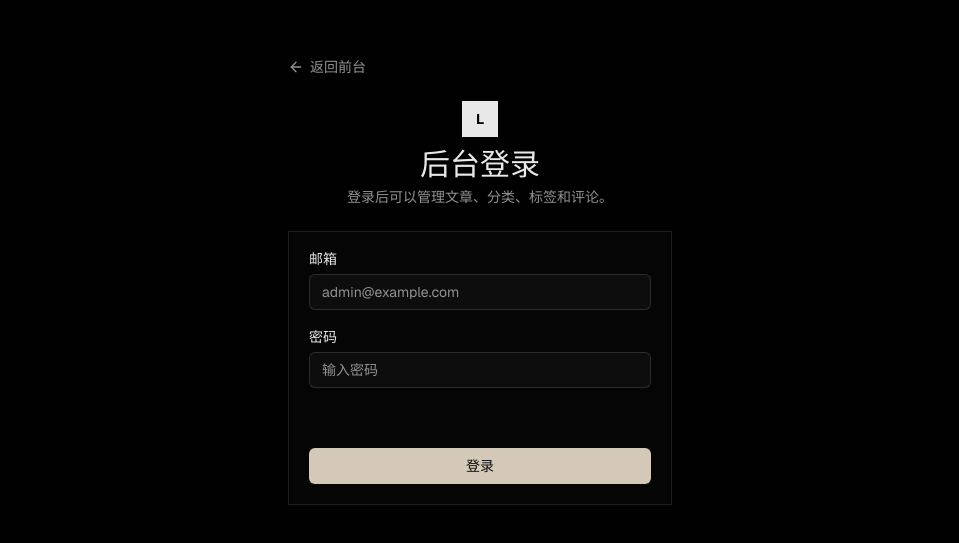
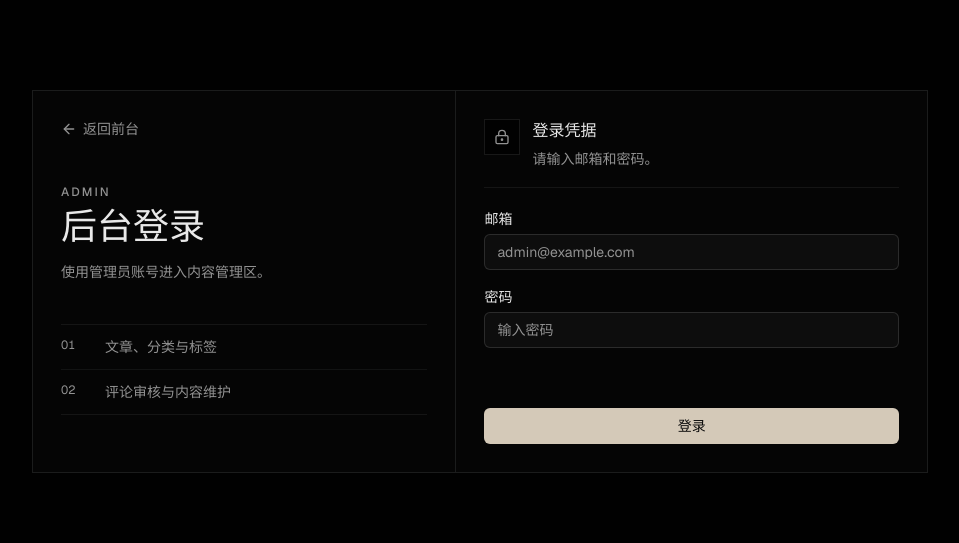
Before and after one commit to wobushiyoushen0214/my-blog, a Next.js app: page /admin/login in a window 1280 px wide. Shown: the part 119-662 px from the top of the page, without its empty margins (160-1119 px from the left). Built offline with nearby package versions, Linux system fonts and the light colour scheme.

Commit message:
Tighten empty and login states

```diff
--- a/app/admin/login/page.tsx
+++ b/app/admin/login/page.tsx
@@ -8,7 +8,7 @@ import { Button } from "@/components/ui/button";
 import { Input } from "@/components/ui/input";
 import { Label } from "@/components/ui/label";
 import { toast } from "sonner";
-import { ArrowLeft, Loader2 } from "lucide-react";
+import { ArrowLeft, Loader2, LockKeyhole } from "lucide-react";
 
 const LOGIN_ERROR_ID = "login-error";
 
@@ -48,26 +48,60 @@ export default function LoginPage() {
   };
 
   return (
-    <div className="flex min-h-screen items-center justify-center bg-background px-4 py-10">
-      <div className="w-full max-w-sm">
+    <main className="min-h-screen bg-background px-4 py-6">
+      <div className="mx-auto flex min-h-[calc(100vh-3rem)] w-full max-w-4xl items-center">
+        <div className="w-full border bg-card">
+          <div className="grid lg:grid-cols-[0.9fr_1fr]">
+            <section className="border-b p-5 md:p-7 lg:border-b-0 lg:border-r">
               <Link
                 href="/"
-          className="mb-6 inline-flex items-center gap-1.5 rounded-md text-sm text-muted-foreground transition-colors hover:text-foreground focus-visible:outline-none focus-visible:ring-2 focus-visible:ring-ring/50"
+                className="inline-flex items-center gap-1.5 rounded-md text-sm text-muted-foreground transition-colors hover:text-foreground focus-visible:outline-none focus-visible:ring-2 focus-visible:ring-ring/50"
               >
                 <ArrowLeft className="h-4 w-4" suppressHydrationWarning />
                 返回前台
               </Link>
 
-        <div className="mb-6 text-center">
-          <div className="mx-auto mb-3 flex size-9 items-center justify-center border bg-foreground text-sm font-bold text-background">
-            L
-          </div>
-          <h1 className="font-serif text-3xl leading-none">后台登录</h1>
-          <p className="mt-2 text-sm text-muted-foreground">
-            登录后可以管理文章、分类、标签和评论。
+              <div className="mt-10">
+                <p className="text-xs font-medium uppercase tracking-[0.18em] text-muted-foreground">
+                  Admin
+                </p>
+                <h1 className="mt-2 font-serif text-4xl leading-none">
+                  后台登录
+                </h1>
+                <p className="mt-4 max-w-sm text-sm leading-6 text-muted-foreground">
+                  使用管理员账号进入内容管理区。
                 </p>
               </div>
-        <div className="border bg-card p-5">
+
+              <div className="mt-10 divide-y divide-border/60 border-y border-border/70">
+                <div className="grid grid-cols-[2rem_minmax(0,1fr)] gap-3 py-3 text-sm">
+                  <span className="text-xs tabular-nums text-muted-foreground">
+                    01
+                  </span>
+                  <span className="text-muted-foreground">文章、分类与标签</span>
+                </div>
+                <div className="grid grid-cols-[2rem_minmax(0,1fr)] gap-3 py-3 text-sm">
+                  <span className="text-xs tabular-nums text-muted-foreground">
+                    02
+                  </span>
+                  <span className="text-muted-foreground">评论审核与内容维护</span>
+                </div>
+              </div>
+            </section>
+
+            <section className="p-5 md:p-7">
+              <div className="mb-6 flex items-start gap-3 border-b border-border/70 pb-4">
+                <span className="flex size-9 shrink-0 items-center justify-center border bg-background text-muted-foreground">
+                  <LockKeyhole className="h-4 w-4" suppressHydrationWarning />
+                </span>
+                <div>
+                  <h2 className="text-base font-medium">登录凭据</h2>
+                  <p className="mt-1 text-sm leading-6 text-muted-foreground">
+                    请输入邮箱和密码。
+                  </p>
+                </div>
+              </div>
+
               <form onSubmit={handleLogin} className="space-y-5" noValidate>
                 <div className="space-y-2">
                   <Label htmlFor="email">邮箱</Label>
@@ -115,7 +149,10 @@ export default function LoginPage() {
                 <Button type="submit" className="w-full" disabled={loading}>
                   {loading ? (
                     <>
-                  <Loader2 className="h-4 w-4 animate-spin" suppressHydrationWarning />
+                      <Loader2
+                        className="h-4 w-4 animate-spin"
+                        suppressHydrationWarning
+                      />
                       登录中...
                     </>
                   ) : (
@@ -123,8 +160,10 @@ export default function LoginPage() {
                   )}
                 </Button>
               </form>
+            </section>
           </div>
         </div>
       </div>
+    </main>
   );
 }
--- a/app/admin/page.tsx
+++ b/app/admin/page.tsx
@@ -457,13 +457,16 @@ function PanelEmpty({
   actionLabel?: string;
 }) {
   return (
-    <div className="px-4 py-8 text-center">
-      <p className="text-sm font-medium">{title}</p>
-      <p className="mx-auto mt-1 max-w-sm text-sm leading-6 text-muted-foreground">
-        {description}
-      </p>
+    <div className="grid gap-3 px-4 py-6 sm:grid-cols-[2.5rem_minmax(0,1fr)_auto] sm:items-start">
+      <span className="text-xs tabular-nums text-muted-foreground">00</span>
+      <div className="min-w-0">
+        <p className="text-sm font-medium">{title}</p>
+        <p className="mt-1 max-w-sm text-sm leading-6 text-muted-foreground">
+          {description}
+        </p>
+      </div>
       {actionHref && actionLabel ? (
-        <Button className="mt-4" size="sm" asChild>
+        <Button size="sm" asChild>
           <Link href={actionHref}>{actionLabel}</Link>
         </Button>
       ) : null}
--- a/app/page.tsx
+++ b/app/page.tsx
@@ -284,13 +284,13 @@ function FeaturePlate({ post }: { post: PostWithTaxonomy | null }) {
               className="object-cover transition-transform duration-700 group-hover:scale-[1.02]"
             />
           ) : (
-            <div className="flex h-full min-h-[380px] items-center justify-center px-8 text-center">
-              <div className="max-w-sm">
-                <p className="font-serif text-5xl leading-none md:text-6xl">
+            <div className="flex h-full min-h-[380px] items-end px-5 py-6 md:px-8">
+              <div className="max-w-md border-t border-border/70 pt-4">
+                <p className="text-xs uppercase tracking-[0.18em] text-muted-foreground">
+                  Code / Work / Life
+                </p>
+                <p className="mt-3 font-serif text-4xl leading-none md:text-5xl">
                   Lee Notes
-                </p>
-                <p className="mt-5 text-xs uppercase tracking-[0.18em] text-muted-foreground">
-                  Code / Work / Life
                 </p>
               </div>
             </div>
@@ -528,8 +528,11 @@ function RecentLedger({ posts }: { posts: PostWithTaxonomy[] }) {
           ))}
         </div>
       ) : (
-        <div className="mt-8 border border-dashed p-8 text-sm leading-7 text-muted-foreground">
-          发布更多文章或见闻后，这里会形成一条最近更新目录。
+        <div className="mt-8 grid gap-3 border-y border-border/70 py-5 text-sm sm:grid-cols-[3rem_minmax(0,1fr)]">
+          <span className="text-xs tabular-nums text-muted-foreground">00</span>
+          <span className="leading-7 text-muted-foreground">
+            发布更多文章或见闻后，这里会形成一条最近更新目录。
+          </span>
         </div>
       )}
     </section>
--- a/components/admin/admin-page.tsx
+++ b/components/admin/admin-page.tsx
@@ -52,15 +52,25 @@ export function AdminEmptyState({
   action,
 }: AdminEmptyStateProps) {
   return (
-    <div className="border border-dashed border-border/70 bg-muted/25 px-6 py-10 text-center">
-      {Icon ? (
-        <div className="mx-auto mb-4 flex size-10 items-center justify-center border bg-background text-muted-foreground">
-          <Icon className="h-5 w-5" suppressHydrationWarning />
+    <div className="border-y border-border/70 py-6">
+      <div className="grid gap-4 sm:grid-cols-[2.5rem_minmax(0,1fr)_auto] sm:items-start">
+        <div className="text-xs tabular-nums text-muted-foreground">
+          {Icon ? (
+            <span className="flex size-9 items-center justify-center border bg-card text-muted-foreground">
+              <Icon className="h-4 w-4" suppressHydrationWarning />
+            </span>
+          ) : (
+            "00"
+          )}
         </div>
-      ) : null}
-      <h2 className="text-base font-medium">{title}</h2>
-      <p className="mt-2 text-sm leading-6 text-muted-foreground">{description}</p>
-      {action ? <div className="mt-5">{action}</div> : null}
+        <div className="min-w-0">
+          <h2 className="text-base font-medium">{title}</h2>
+          <p className="mt-2 max-w-2xl text-sm leading-6 text-muted-foreground">
+            {description}
+          </p>
+        </div>
+        {action ? <div className="sm:justify-self-end">{action}</div> : null}
+      </div>
     </div>
   );
 }
--- a/components/post-card.tsx
+++ b/components/post-card.tsx
@@ -135,12 +135,12 @@ export function PostCard({
               className="object-cover transition-transform duration-500 group-hover:scale-[1.03]"
             />
           ) : (
-            <div className="flex h-full min-h-[220px] items-center justify-center bg-muted/30 p-6 text-center">
-              <div className="max-w-xs space-y-2">
+            <div className="flex h-full min-h-[220px] items-end bg-muted/20 p-5">
+              <div className="max-w-xs border-t border-border/70 pt-3">
                 <span className="inline-flex border bg-background px-2 py-1 text-xs text-muted-foreground">
                   {post.category?.name || contentTypeLabel}
                 </span>
-                <p className="line-clamp-3 font-serif text-lg leading-snug text-foreground/80">
+                <p className="mt-3 line-clamp-3 font-serif text-lg leading-snug text-foreground/80">
                   {post.title}
                 </p>
               </div>
--- a/components/public-page.tsx
+++ b/components/public-page.tsx
@@ -100,18 +100,28 @@ export function PublicEmptyState({
   return (
     <div
       className={cn(
-        "mx-auto max-w-xl border border-dashed border-border/70 bg-card px-6 py-12 text-center",
+        "mx-auto w-full max-w-2xl border-y border-border/70 py-8",
         className
       )}
     >
-      {Icon ? (
-        <div className="mx-auto mb-4 flex size-10 items-center justify-center border bg-background text-muted-foreground">
-          <Icon className="h-5 w-5" suppressHydrationWarning />
+      <div className="grid gap-4 sm:grid-cols-[2.5rem_minmax(0,1fr)]">
+        <div className="text-xs tabular-nums text-muted-foreground">
+          {Icon ? (
+            <span className="flex size-9 items-center justify-center border bg-card text-muted-foreground">
+              <Icon className="h-4 w-4" suppressHydrationWarning />
+            </span>
+          ) : (
+            "00"
+          )}
         </div>
-      ) : null}
-      <h2 className="font-serif text-2xl leading-tight">{title}</h2>
-      <p className="mt-2 text-sm leading-6 text-muted-foreground">{description}</p>
-      {action ? <div className="mt-5">{action}</div> : null}
+        <div className="min-w-0">
+          <h2 className="font-serif text-2xl leading-tight">{title}</h2>
+          <p className="mt-2 max-w-2xl text-sm leading-6 text-muted-foreground">
+            {description}
+          </p>
+          {action ? <div className="mt-5">{action}</div> : null}
+        </div>
+      </div>
     </div>
   );
 }
```
Lines whose indentation alone changed are shown as unchanged.
